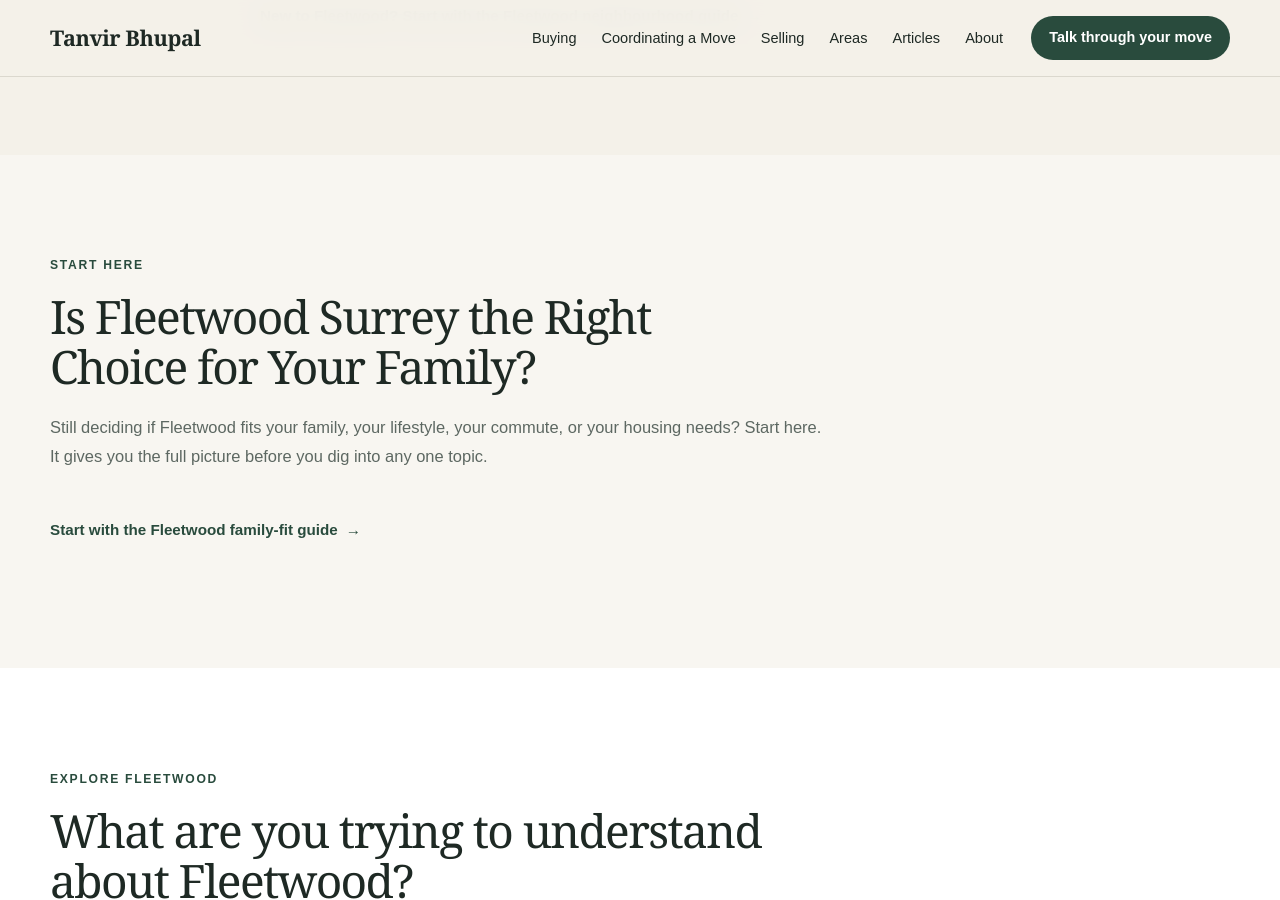
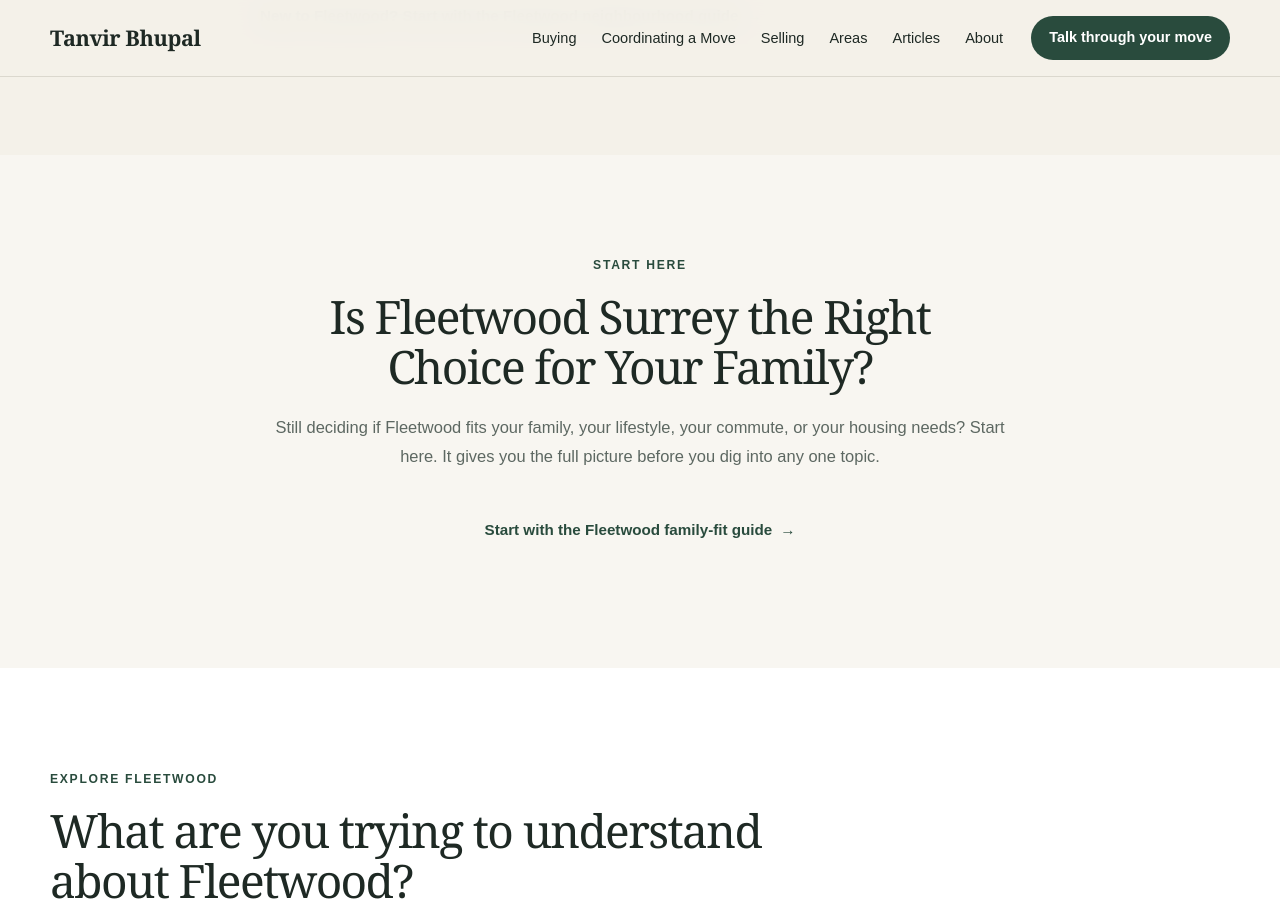
Before and after one commit to gvancouverhomes/tanvirbhupal-website, a Jekyll site: the page built from articles.md, in a window 1280 px wide and 900 px high, scrolled down 606 px. Built offline with Jekyll 4.4.1, drawn with Linux system fonts in a browser that asks for light colours.

Commit message:
Update page-shell class for center alignment

```diff
--- a/articles.md
+++ b/articles.md
@@ -30,7 +30,7 @@ nav_title: Articles
 </section>
 
 <section class="page-section page-section--soft">
-  <div class="page-shell">
+  <div class="page-shell page-shell--narrow" style="text-align: center;">
     <div class="section-heading">
       <p class="eyebrow">Start Here</p>
       <h2>Is Fleetwood Surrey the Right Choice for Your Family?</h2>
```
